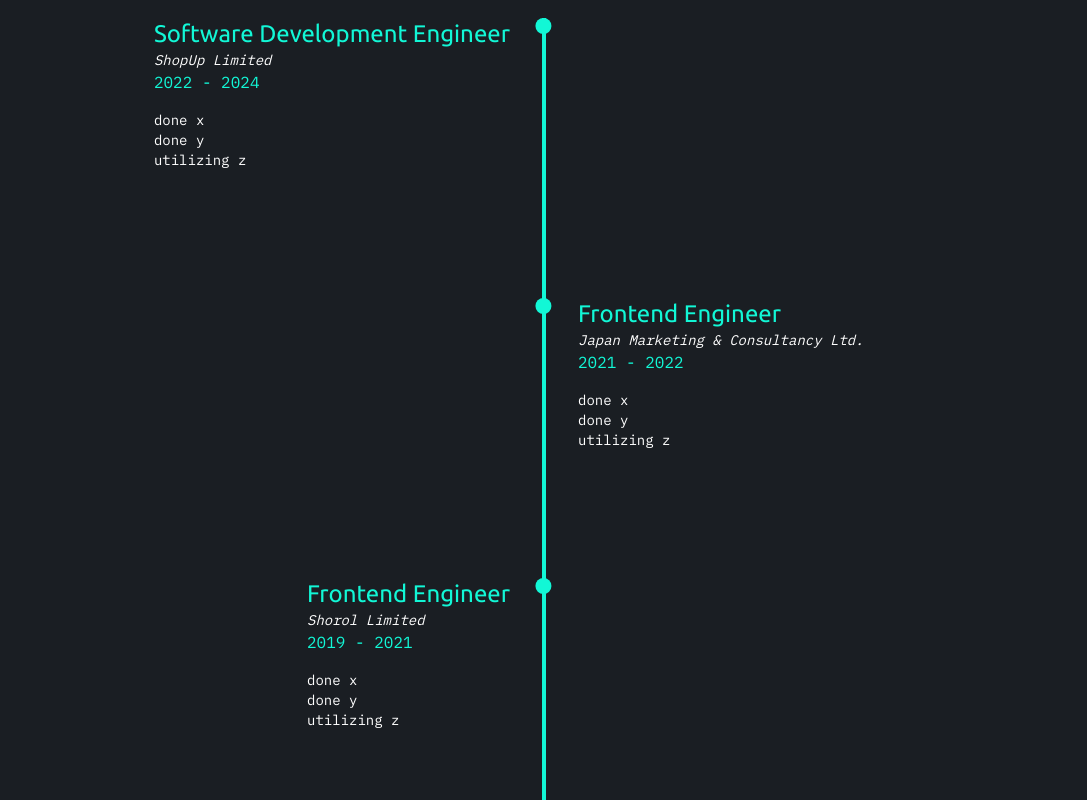
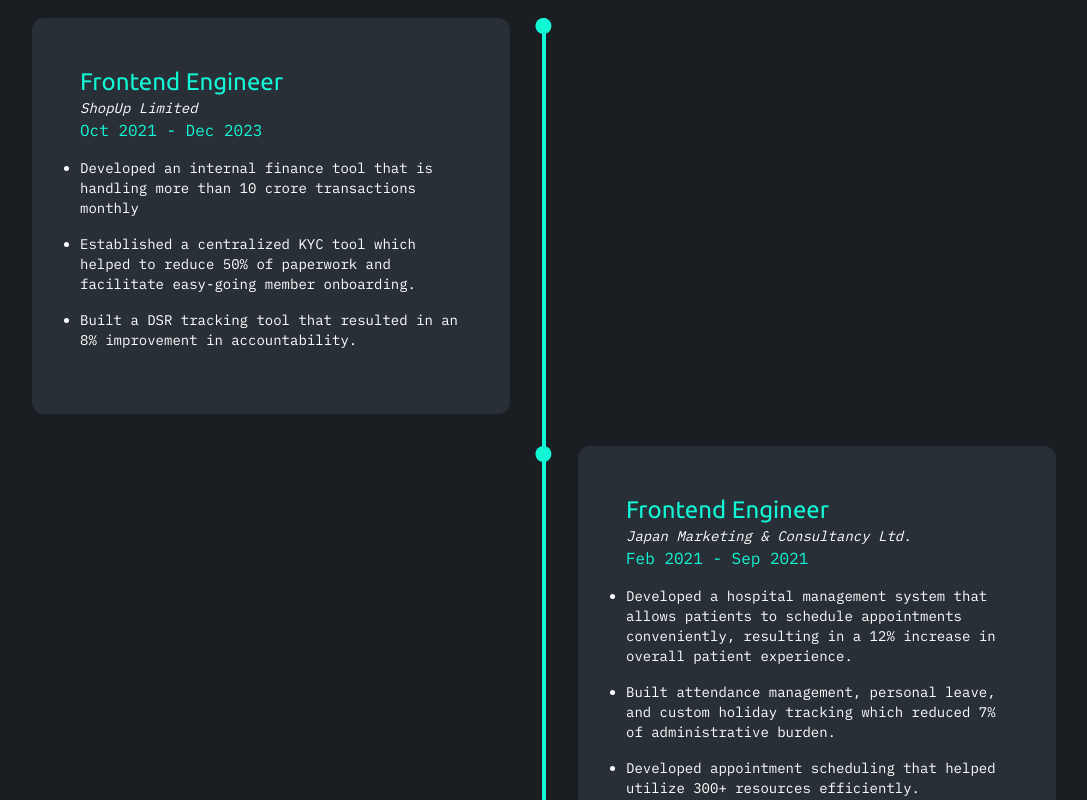
Before and after one commit to minhazurrony/portfolio, a Next.js app: page / in a window 1280 px wide. Shown: the part 4140-4940 px from the top of the page, without its empty margins (96-1183 px from the left). Built offline with nearby package versions, Linux system fonts and the light colour scheme.

Commit message:
feat: complete experice section

```diff
--- a/app/components/Experiences.tsx
+++ b/app/components/Experiences.tsx
@@ -1,5 +1,6 @@
 import React from "react";
 import { ContainerWrapper, ScrollBottom, Timeline, Title } from "@/components";
+import { EXPERIENCES } from "@/constants/experience";
 
 function Experiences() {
   return (
@@ -14,28 +15,7 @@
         />
       </div>
 
-      <Timeline
-        data={[
-          {
-            companyName: "ShopUp Limited",
-            designation: "Software Development Engineer",
-            serviceYearRange: "2022 - 2024",
-            achievements: ["done x", "done y", "utilizing z"],
-          },
-          {
-            companyName: "Japan Marketing & Consultancy Ltd.",
-            designation: "Frontend Engineer",
-            serviceYearRange: "2021 - 2022",
-            achievements: ["done x", "done y", "utilizing z"],
-          },
-          {
-            companyName: "Shorol Limited",
-            designation: "Frontend Engineer",
-            serviceYearRange: "2019 - 2021",
-            achievements: ["done x", "done y", "utilizing z"],
-          },
-        ]}
-      />
+      <Timeline data={EXPERIENCES} />
     </ContainerWrapper>
   );
 }
--- a/app/components/Timeline.tsx
+++ b/app/components/Timeline.tsx
@@ -1,7 +1,7 @@
 import React from "react";
 
 type TimelineItem = {
-  companyName: string;
+  organization: string;
   designation: string;
   serviceYearRange: string;
   achievements: string[];
@@ -11,26 +11,38 @@
   data: TimelineItem[];
 };
 
-const TimelineDetails = ({
-  designation,
-  companyName,
-  serviceYearRange,
-  achievements,
-}: TimelineItem) => {
+type TimelineDetailsProps = {
+  data: TimelineItem[];
+  index: number;
+};
+
+const TimelineDetails = ({ data, index }: TimelineDetailsProps) => {
+  const dataLength = data.length - 1;
+
   return (
-    <div className="flex-1 pb-[128px]">
-      <h1 className="font-ubuntu text-2xl text-brand-one">{designation}</h1>
+    <div className="flex-1">
+      <div
+        className={`rounded-xl bg-bg-one p-12 ${dataLength === index ? "mb-0" : "mb-8"}`}
+      >
+        <h1 className="font-ubuntu text-2xl text-brand-one">
+          {data[index].designation}
+        </h1>
         <h4 className="font-ibm-plex-mono text-sm italic text-white">
-        {companyName}
+          {data[index].organization}
         </h4>
         <h6 className="mb-4 font-ibm-plex-mono text-brand-one">
-        {serviceYearRange}
+          {data[index].serviceYearRange}
         </h6>
-      <ul className="font-ibm-plex-mono text-sm text-white">
-        {achievements.map((achievement) => {
-          return <li key={achievement}>{achievement}</li>;
+        <ul className="list-disc font-ibm-plex-mono text-sm text-white">
+          {data[index].achievements.map((achievement) => {
+            return (
+              <li key={achievement} className="mb-4">
+                {achievement}
+              </li>
+            );
           })}
         </ul>
+      </div>
     </div>
   );
 };
@@ -38,29 +50,25 @@
 function Timeline({ data }: TimelineProps) {
   return (
     <>
-      {data.map((item, idx) => {
+      {data.map((_, idx) => {
         const isEvenIndex = (idx + 1) % 2 === 0;
 
         return (
           <div className="flex justify-between gap-8">
             {!isEvenIndex ? (
-              <div className="flex flex-1 flex-col items-end">
-                <div>
-                  <TimelineDetails {...item} />
-                </div>
-              </div>
+              <TimelineDetails data={data} index={idx} />
             ) : (
-              <div className="flex-1"></div>
+              <div className="hidden flex-1 lg:block"></div>
             )}
 
-            <div className="relative w-1 bg-brand-one">
+            <div className="relative -order-1 w-1 bg-brand-one lg:order-none">
               <div className="absolute left-0 top-0 h-4 w-4 -translate-x-[41%] rounded-full bg-brand-one"></div>
             </div>
             <>
               {isEvenIndex ? (
-                <TimelineDetails {...item} />
+                <TimelineDetails data={data} index={idx} />
               ) : (
-                <div className="flex-1"></div>
+                <div className="hidden flex-1 lg:block"></div>
               )}
             </>
           </div>
--- /dev/null
+++ b/app/constants/experience.ts
@@ -0,0 +1,39 @@
+type Experiences = {
+  organization: string;
+  designation: string;
+  serviceYearRange: string;
+  achievements: string[];
+}[];
+
+export const EXPERIENCES: Experiences = [
+  {
+    organization: "ShopUp Limited",
+    designation: "Frontend Engineer",
+    serviceYearRange: "Oct 2021 - Dec 2023",
+    achievements: [
+      "Developed an internal finance tool that is handling more than 10 crore transactions monthly",
+      "Established a centralized KYC tool which helped to reduce 50% of paperwork and facilitate easy-going member onboarding.",
+      "Built a DSR tracking tool that resulted in an 8% improvement in accountability.",
+    ],
+  },
+  {
+    organization: "Japan Marketing & Consultancy Ltd.",
+    designation: "Frontend Engineer",
+    serviceYearRange: "Feb 2021 - Sep 2021",
+    achievements: [
+      "Developed a hospital management system that allows patients to schedule appointments conveniently, resulting in a 12% increase in overall patient experience.",
+      "Built attendance management, personal leave, and custom holiday tracking which reduced 7% of administrative burden.",
+      "Developed appointment scheduling that helped utilize 300+ resources efficiently.",
+    ],
+  },
+  {
+    organization: "Shorol Limited",
+    designation: "Frontend Engineer",
+    serviceYearRange: "Mar 2019 - Oct 2021",
+    achievements: [
+      " Developed an MVP fintech app that expanded access to credit 500+ individuals without collateral or credit history.",
+      "Built a tool for the Ministry of Health and Family Welfare to support 64+ Civil Surgeons.",
+      "Built user-friendly UIs to facilitate better UX resulting in a 4% increase in product engagement.",
+    ],
+  },
+];
```
Lines whose indentation alone changed are shown as unchanged.
